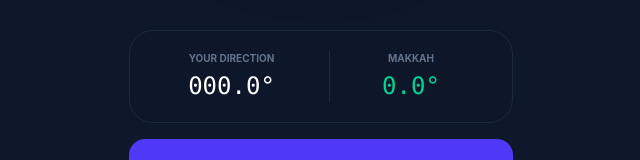
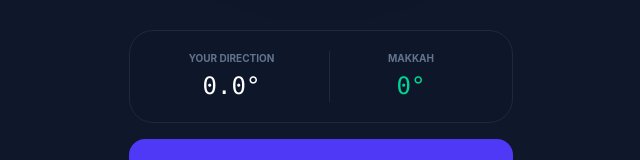
Before and after one commit to faris-dm/prayerBot, a React (Vite) app in the folder client/: page / in a window 1280 px wide. Shown: the part 557-717 px from the top of the page, without its empty margins (319-959 px from the left). Built offline with nearby package versions, Linux system fonts and the light colour scheme.

Commit message:
updated the user direction value

```diff
--- a/client/src/App.jsx
+++ b/client/src/App.jsx
@@ -38,7 +38,10 @@
   };
 
   // 3-Digit Decimal Logic for Abu Dream
-  const displayHeading = Number(heading).toFixed(1).padStart(5, "0");
+  const currentHeading = Number(heading) || 0;
+
+  // 2. Format it to 1 decimal place (e.g., 10.4)
+  const displayHeading = currentHeading.toFixed(1);
 
   return (
     <div className="min-h-screen bg-[#0f172a] text-white flex flex-col items-center justify-between p-6 overflow-hidden">
@@ -109,7 +112,7 @@
               Makkah
             </p>
             <p className="text-2xl font-mono text-emerald-400">
-              {Number(qiblaDir).toFixed(1)}°
+              {Number(qiblaDir).toFixed(0)}°
             </p>
           </div>
         </div>
```
